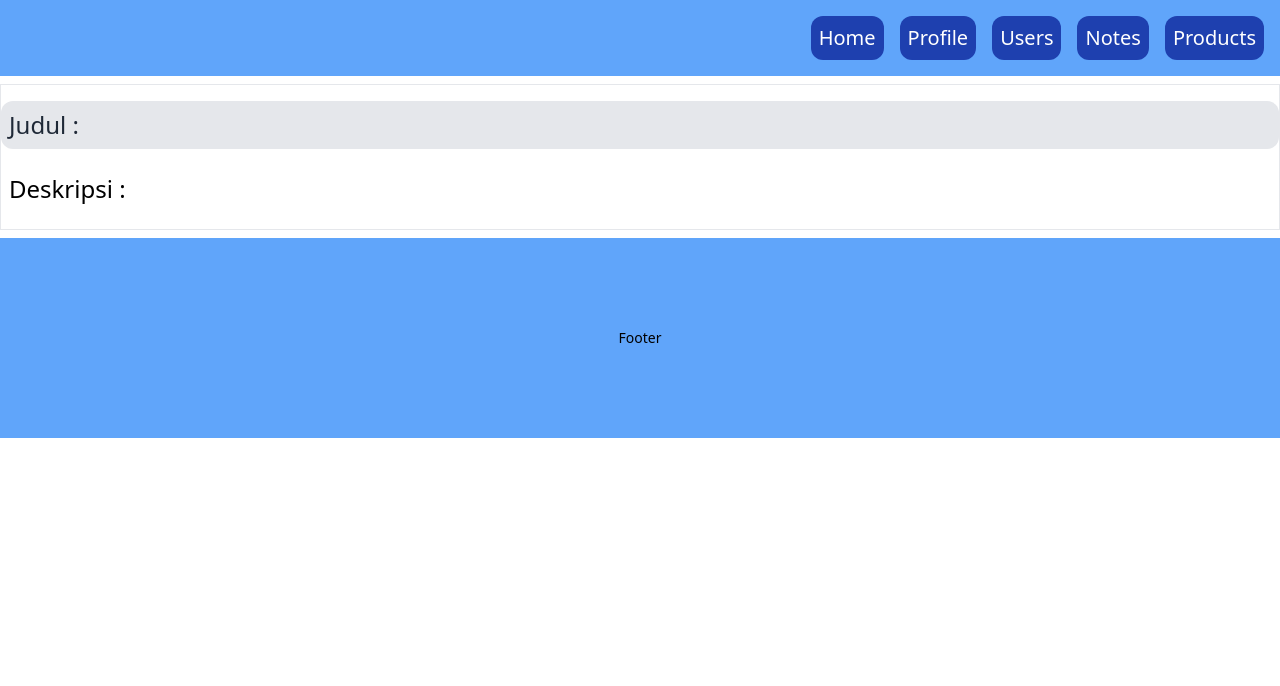
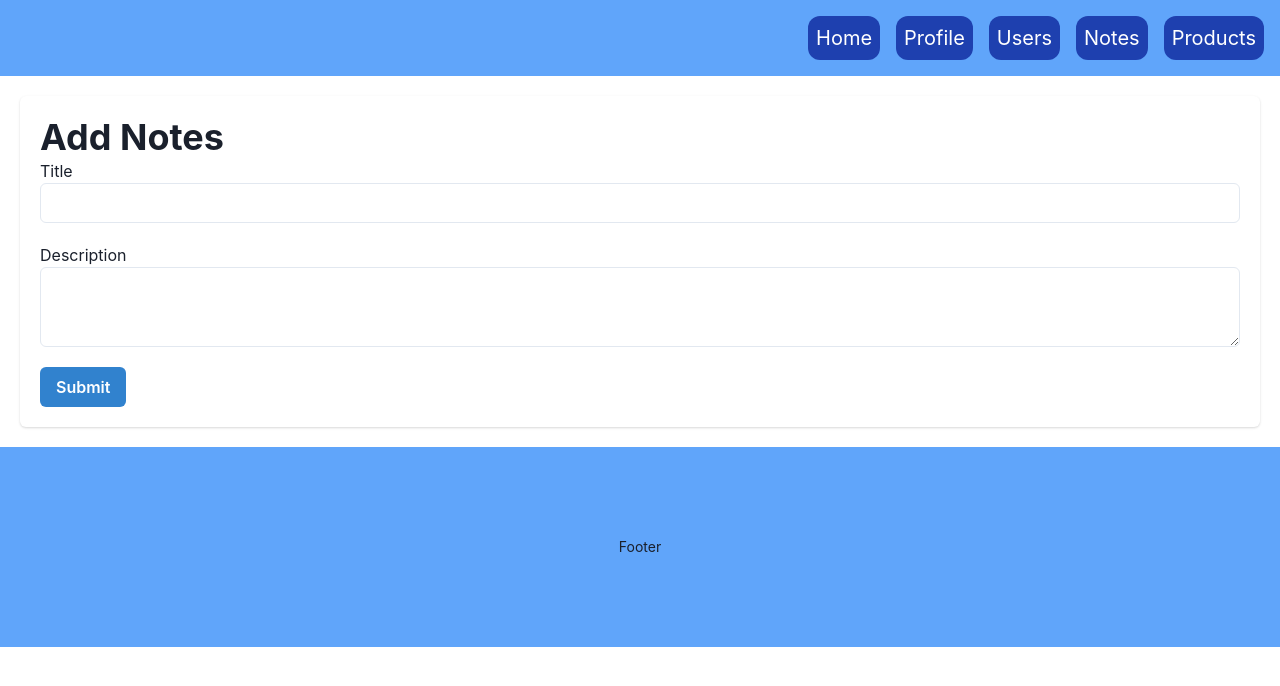
Before and after one commit to EgaAprianto8/belajar-nextjs, a Next.js app: page /notes/add in a window 1280 px wide. Shown: the top 686 px of the page. Built offline with nearby package versions, Linux system fonts and the light colour scheme; no server answers.

Commit message:
[TUGAS] Hari 12

```diff
--- a/package.json
+++ b/package.json
@@ -9,6 +9,10 @@
     "lint": "next lint"
   },
   "dependencies": {
+    "@chakra-ui/react": "^2.8.2",
+    "@emotion/react": "^11.11.3",
+    "@emotion/styled": "^11.11.0",
+    "framer-motion": "^10.16.16",
     "next": "14.0.4",
     "react": "^18",
     "react-dom": "^18"
--- a/pages/_app.tsx
+++ b/pages/_app.tsx
@@ -1,6 +1,11 @@
 import '@/styles/globals.css'
 import type { AppProps } from 'next/app'
+import { ChakraProvider } from '@chakra-ui/react'
 
 export default function App({ Component, pageProps }: AppProps) {
-  return <Component {...pageProps} />
+  return (
+  <ChakraProvider>
+    <Component {...pageProps} />
+  </ChakraProvider>
+  )
 }
--- /dev/null
+++ b/pages/notes/add.js
@@ -0,0 +1,76 @@
+import dynamic from "next/dynamic";
+import {
+ Grid,
+ GridItem,
+ Card,
+ Heading,
+ Text,
+ Button,
+ Input,
+ Textarea,
+} from "@chakra-ui/react";
+import { useRouter } from "next/router";
+import { useState } from "react";
+
+const LayoutComponent = dynamic(() => import("@/layouts"));
+
+export default function AddNotes() {
+ const router = useRouter();
+ const [notes, setNotes] = useState({
+  title:"",
+  description:"",
+ });
+
+ const HandleSubmit = async () => {
+  try {
+   const response = await fetch(
+    "https://simpeg-be.vercel.app/api/v2/notes",
+    {
+     method: "POST",
+     headers: {
+      "Content-Type": "application/json",
+     },
+     body: JSON.stringify(notes),
+    }
+   );
+   const result = await response.json();
+   if (result?.success) {
+    router.push("/notes");
+   }
+  } catch (error) {}
+ };
+
+ return (
+ <>
+  <LayoutComponent metaTitle="Notes">
+   <Card margin="5" padding="5">
+    <Heading>Add Notes</Heading>
+     <Grid gap="5">
+      <GridItem>
+       <Text>Title</Text>
+       <Input
+        type="text"
+        onChange={(event) =>
+         setNotes({ ...notes, title: event.target.value })
+        }
+       />
+     </GridItem>
+     <GridItem>
+      <Text>Description</Text>
+       <Textarea
+        onChange={(event) =>
+         setNotes({ ...notes, description: event.target.value })
+        }
+      />
+     </GridItem>
+     <GridItem>
+      <Button onClick={() => HandleSubmit()} colorScheme="blue">
+       Submit
+      </Button>
+     </GridItem>
+    </Grid>
+   </Card>
+  </LayoutComponent>
+ </>
+);
+}
--- a/pages/notes/index.js
+++ b/pages/notes/index.js
@@ -1,36 +1,81 @@
 import dynamic from "next/dynamic";
+import {
+ Box,
+ Flex,
+ Grid,
+ GridItem,
+ Card,
+ CardBody,
+ CardHeader,
+ CardFooter,
+ Heading,
+ Text,
+ Button,
+} from "@chakra-ui/react";
+import { useRouter } from "next/router";
+import { useEffect, useState } from "react";
+
 const LayoutComponent = dynamic(() => import("@/layouts"));
-import Link from "next/link";
 
-export default function Notes({ notes }) {
-  console.log("notes data => ", notes);
-  return (
-    <div>
-      <LayoutComponent metaTitle="Notes" metaDescription="Notes">
-        {notes?.data?.map((item) => (
-          <Link key={item.id} href={`/notes/${item.id}`}>
-          <div
-            className="flex-row gap-4 text-2xl flex py-4 border my-2 mx-0"
+export default function Notes() {
+ const router = useRouter();
+ const [notes, setNotes] = useState();
+
+ useEffect(() => {
+  async function fetchingData() {
+    //Saya gk ngerti kenapa error nya Unhandled Runtime Error padahal sudah sesuai dengan intruksi pada materi
+   const res = await fetch("https://simpeg-be.vercel.app/api/v2/notes");
+   const listNotes = await res.json();
+   setNotes(listNotes);
+  }
+  fetchingData();
+ }, []);
+   console.log("notes => ", notes)
+ return (
+ <>
+  <LayoutComponent metaTitle="Notes">
+   <Box padding="5">
+    <Flex justifyContent="end">
+     <Button
+      colorScheme="blue"
+      onClick={() => router.push("/notes/add")}
+     >
+      Add Notes
+     </Button>
+    </Flex>
+    <Flex>
+     <Grid templateColumns="repeat(3, 1fr)" gap={5}>
+      {notes?.data?.map((item) => (
+       <GridItem key={item.id}>
+        <Card>
+         <CardHeader>
+          <Heading>{item?.title}</Heading>
+         </CardHeader>
+         <CardBody>
+          <Text>{item?.description}</Text>
+         </CardBody>
+         <CardFooter justify="space-between" flexWrap="wrap">
+          <Button
+           onClick={() => router.push(`/notes/edit/${item?.id}`)}
+           flex="1"
+           variant="ghost"
           >
-            <p className="bg-gray-200 text-gray-800 p-2 rounded-xl">
-              {item.title}
-            </p>
-            <p className="p-2">{item.description}</p>
-          </div>
-          </Link>
-        ))}
-      </LayoutComponent>
-    </div>
-  );
+           Edit
+          </Button>
+          <Button
+           flex="1"
+           colorScheme="red"
+          >
+           Delete
+          </Button>
+         </CardFooter>
+        </Card>
+       </GridItem>
+      ))}
+     </Grid>
+    </Flex>
+   </Box>
+  </LayoutComponent>
+ </>
+);
 }
-
-export async function getStaticProps() {
-try{
-  const res = await fetch("https://simpeg-be.vercel.app/api/v2/notes");
-  const notes = await res.json();
-  return { props: { notes }, revalidate: 10 };
-} catch (error) {
-  return { props: {notes:null}}
-}
-
-}
```
Also changed, not shown: 1 other file (tests, documents, lock files or other folders).
